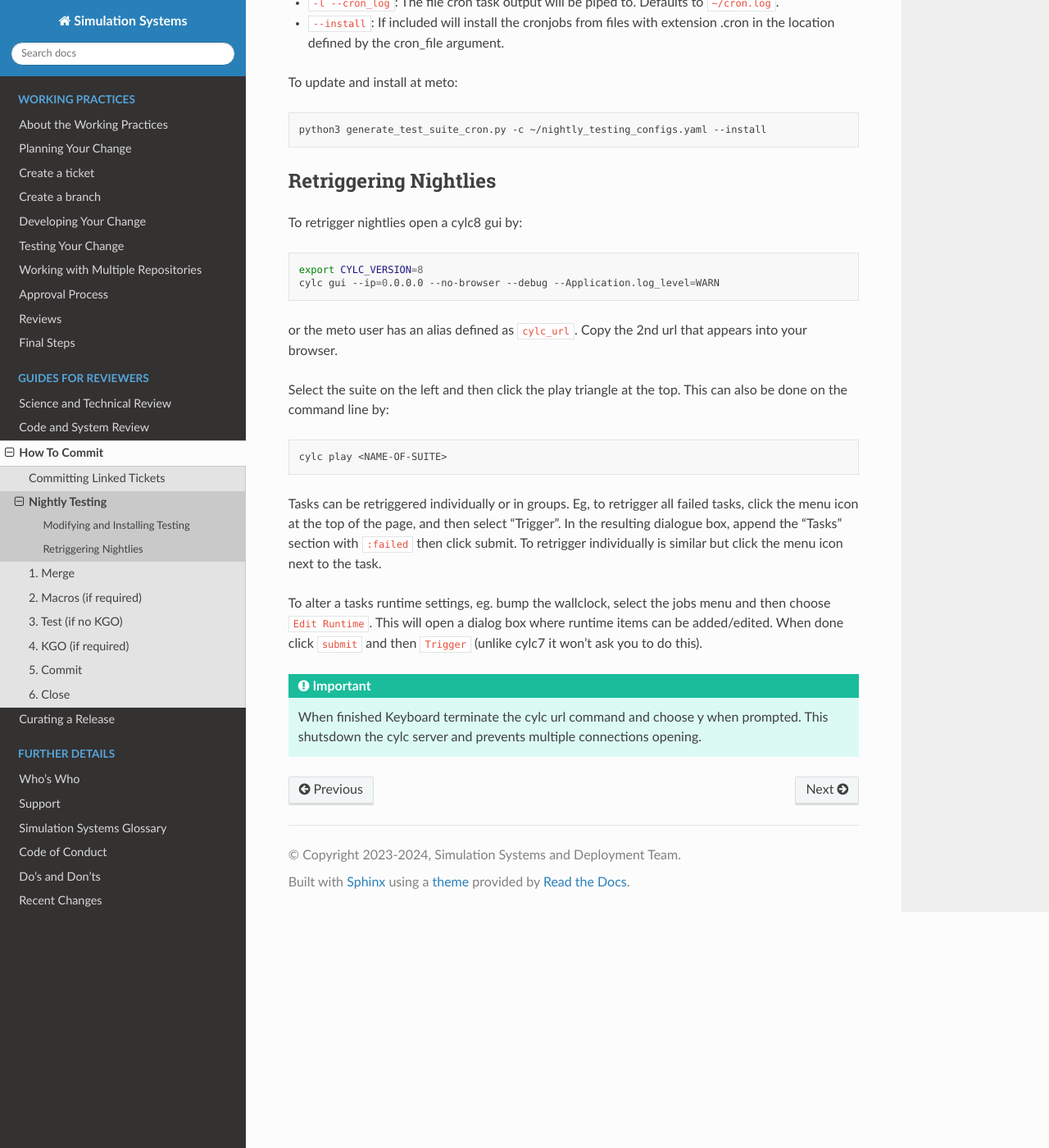
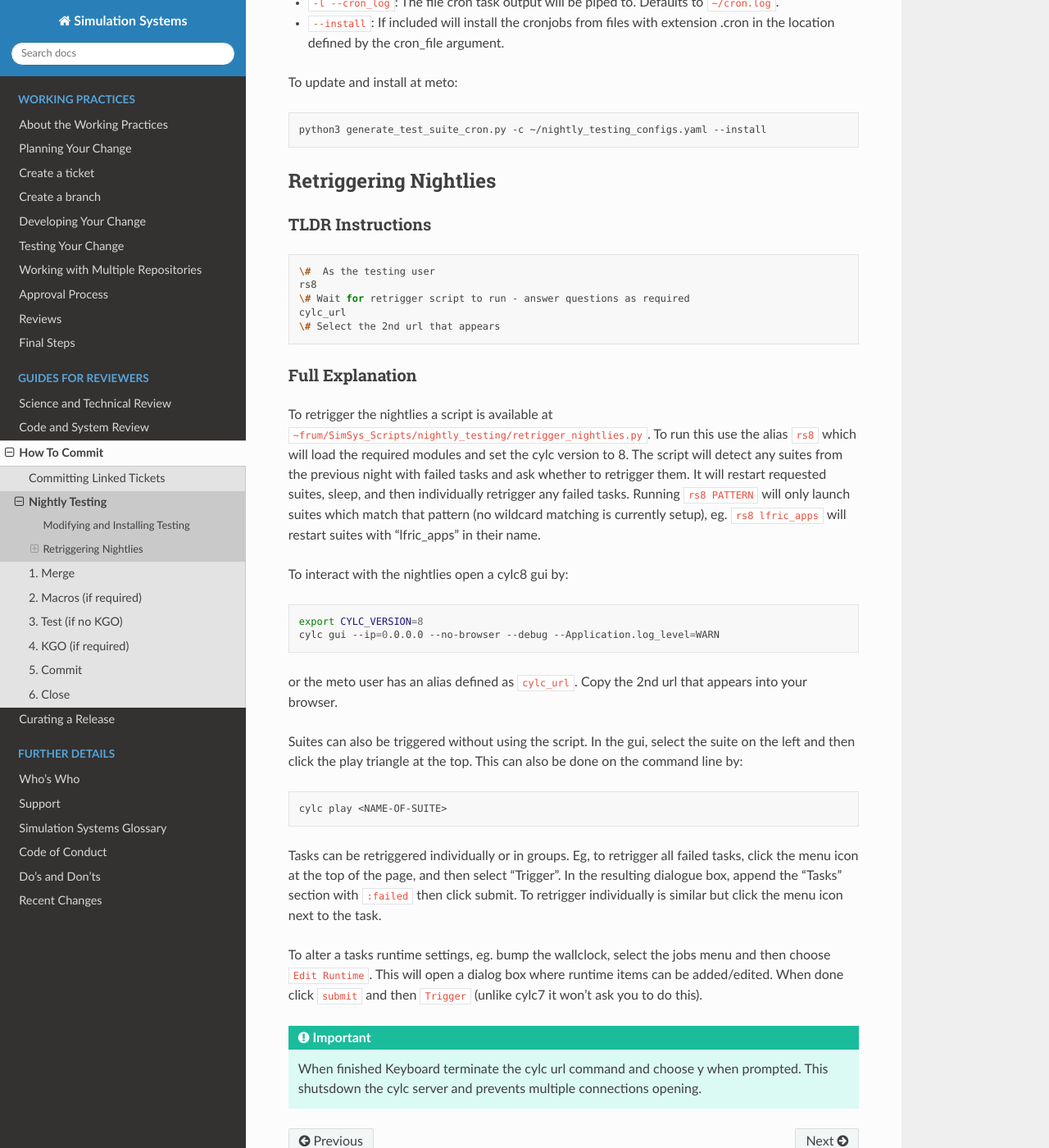
Before and after one commit to MetOffice/simulation-systems, a Sphinx documentation site: the page built from source/Reviewers/nightlytesting.rst, in a window 1280 px wide and 1400 px high, scrolled down 1333 px. Shown: the whole window at 82% size. Built offline with Sphinx 7.4.7 and the Read the Docs theme 2.0.0, drawn with Linux system fonts in a browser that asks for light colours.

Commit message:
add instructions for using restart script

```diff
--- a/source/Reviewers/nightlytesting.rst
+++ b/source/Reviewers/nightlytesting.rst
@@ -56,7 +56,23 @@ To update and install at meto:
 Retriggering Nightlies
 ----------------------
 
-To retrigger nightlies open a cylc8 gui by:
+TLDR Instructions
+^^^^^^^^^^^^^^^^^
+
+.. code-block:: bash
+
+    \#  As the testing user
+    rs8
+    \# Wait for retrigger script to run - answer questions as required
+    cylc_url
+    \# Select the 2nd url that appears
+
+Full Explanation
+^^^^^^^^^^^^^^^^
+
+To retrigger the nightlies a script is available at ``~frum/SimSys_Scripts/nightly_testing/retrigger_nightlies.py``. To run this use the alias ``rs8`` which will load the required modules and set the cylc version to 8. The script will detect any suites from the previous night with failed tasks and ask whether to retrigger them. It will restart requested suites, sleep, and then individually retrigger any failed tasks. Running ``rs8 PATTERN`` will only launch suites which match that pattern (no wildcard matching is currently setup), eg. ``rs8 lfric_apps`` will restart suites with "lfric_apps" in their name.
+
+To interact with the nightlies open a cylc8 gui by:
 
 .. code-block:: bash
 
@@ -65,7 +81,7 @@ To retrigger nightlies open a cylc8 gui by:
 
 or the meto user has an alias defined as ``cylc_url``. Copy the 2nd url that appears into your browser.
 
-Select the suite on the left and then click the play triangle at the top. This can also be done on the command line by:
+Suites can also be triggered without using the script. In the gui, select the suite on the left and then click the play triangle at the top. This can also be done on the command line by:
 
 .. code-block:: bash
 
```
